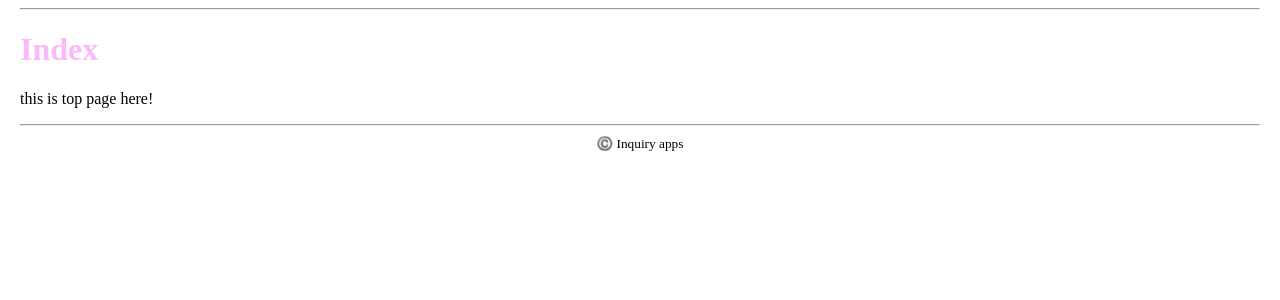
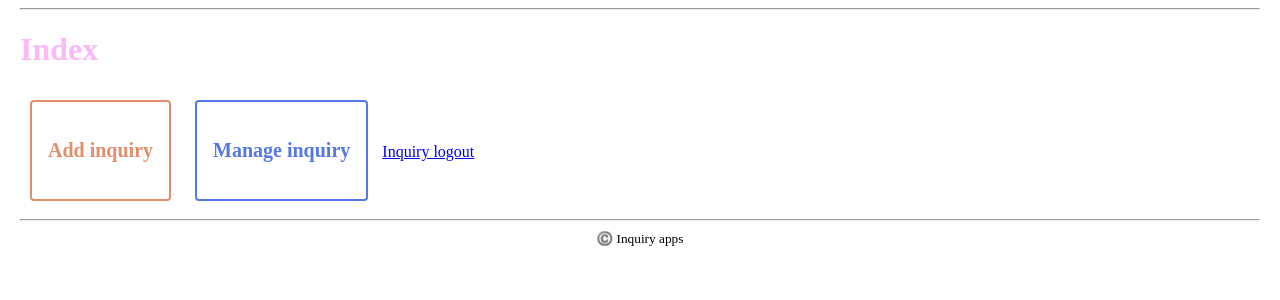
Before and after one commit to kunihiro38/inquiry_apps, a Django app: page / in a window 1280 px wide. Shown: the part 90-390 px from the top of the page. Run offline with Django 3.2, Linux system fonts and the light colour scheme; some libraries are stand-ins or nearby versions.

Commit message:
create ajax and login

```diff
--- a/inquiry/inquiry/settings.py
+++ b/inquiry/inquiry/settings.py
@@ -55,7 +55,6 @@ ROOT_URLCONF = 'inquiry.urls'
 TEMPLATES = [
     {
         'BACKEND': 'django.template.backends.django.DjangoTemplates',
-        'DIRS': [],
         'APP_DIRS': True,
         'OPTIONS': {
             'context_processors': [
--- a/inquiry/inquiry_apps/static/inquiry_apps/css/base.css
+++ b/inquiry/inquiry_apps/static/inquiry_apps/css/base.css
@@ -144,6 +144,55 @@ table tr .inquiry_status span{
     opacity: .7;
 }
 
+
+/* index */
+.btn-border{
+    display: inline-block;
+    max-width: 235px;
+    text-align: left;
+    border: 2px solid rgb(226, 141, 108);
+    font-size: 20px;
+    color: rgb(226, 141, 108);
+    text-decoration: none;
+    font-weight: bold;
+    padding: 37px 16px;
+    margin: 10px 10px;
+    border-radius: 4px;
+    transition: .4s;
+}
+
+.btn-border:hover{
+    background-color: rgb(226, 141, 108);
+    border-color: rgb(226, 141, 108);
+    color: #fff;
+}
+
+.btn-border-manage{
+    display: inline-block;
+    max-width: 235px;
+    text-align: left;
+    border: 2px solid rgb(85, 119, 231);
+    font-size: 20px;
+    color: rgb(85, 119, 231);
+    text-decoration: none;
+    font-weight: bold;
+    padding: 37px 16px;
+    margin: 10px 10px;
+    border-radius: 4px;
+    transition: .4s;
+}
+
+.btn-border-manage:hover{
+    background-color: rgb(85, 119, 231);
+    border-color:rgb(85, 119, 231);
+    color: #fff;
+}
+
+/* index */
+
+
+
+
 .footer {
     text-align: center;
 }
@@ -155,6 +204,8 @@ table tr .inquiry_status span{
     border-radius: 5px;
     padding: 0 20px;
 }
+
+
 
 
 
--- a/inquiry/inquiry_apps/templates/inquiry_apps/index.html
+++ b/inquiry/inquiry_apps/templates/inquiry_apps/index.html
@@ -7,5 +7,7 @@
 
 {% block content %}
 <h1>Index</h1>
-<p>this is top page here!</p>
+<a href="{% url 'inquiry_apps:inquiry_add' %}" class="btn-border">Add inquiry</a>
+<a href="{% url 'inquiry_apps:inquiry_list'%}" class="btn-border-manage">Manage inquiry</a>
+<a href="{% url 'inquiry_apps:inquiry_logout'%}" class="">Inquiry logout</a>
 {% endblock %}
--- /dev/null
+++ b/inquiry/inquiry_apps/templates/logout.html
@@ -0,0 +1,5 @@
+{{ user }}
+<form action="" method="POST">
+    {% csrf_token %}
+    <button type="submit">logout</button>
+</form>
--- a/inquiry/inquiry_apps/urls.py
+++ b/inquiry/inquiry_apps/urls.py
@@ -4,6 +4,8 @@ from . import views
 app_name = 'inquiry_apps'
 
 urlpatterns = [
+    path('inquiry/login/', views.inquiry_login, name='inquiry_login'),
+    path('inquiry/logout/', views.inquiry_logout, name='inquiry_logout'),
     path('', views.index, name='index'),
     path('inquiry/add/', views.inquiry_add, name='inquiry_add'),
     path('inquiry/add/success/', views.inquiry_add_success, name='inquiry_add_success'),
--- a/inquiry/inquiry_apps/views.py
+++ b/inquiry/inquiry_apps/views.py
@@ -7,8 +7,49 @@ from django.template import loader
 from django.db.models import Q
 from django.core.paginator import Paginator, PageNotAnInteger,EmptyPage
 from django.views.decorators.http import require_http_methods
-from .forms import InquiryAddForm, InquiryFindForm, AddInquiryCommentForm, EditInquiryCommentForm
+from .forms import InquiryAddForm, InquiryFindForm, AddInquiryCommentForm, EditInquiryCommentForm, LoginForm
 from .models import Inquiry, InquiryComment
+
+# login
+from django.contrib.auth import authenticate, login, logout
+from django.contrib.auth.models import User
+from django.contrib.auth.decorators import login_required
+
+
+
+@require_http_methods(['GET', 'POST'])
+def inquiry_login(request):
+    if request.method != 'POST':
+        if str(request.user) != 'AnonymousUser':
+            form = ''
+        else:
+            word_in_advance = {
+                'username': '',
+                'password': '',
+            }
+            form = LoginForm(initial=word_in_advance)
+
+    else:
+        form = LoginForm(request.POST)
+        if form.is_valid():
+            username = form.clean_username()
+            password = form.clean_password()
+            user = authenticate(username=username, password=password)
+            if user is not None:
+                login(request, user)
+                return HttpResponseRedirect(reverse('inquiry_apps:inquiry_list'))
+            else:
+                pass
+    context = {
+        'form': form,
+    }
+    return render(request, 'inquiry_apps/login.html', context)
+
+
+
+def inquiry_logout(request):
+    logout(request)
+    return HttpResponseRedirect(reverse('inquiry_apps:inquiry_list'))
 
 
 @require_http_methods(['GET'])
@@ -70,6 +111,7 @@ def _some_page_href(id, email, current_page, word):
     return '?' + '&'.join(params)
 
 
+@login_required(login_url='/inquiry/login/')
 @require_http_methods(['GET'])
 def inquiry_list(request):
     qs = Inquiry.objects.order_by('-updated_at')
@@ -145,14 +187,14 @@ def inquiry_list_ajax_response(request):
         page_int = form.cleaned_data['page']
         word_str = form.cleaned_data['word']
 
-    if email_str is not None:
-        qs.filter(email__contains=email_str)
+    if email_str != None and email_str != '':
+        qs = qs.filter(email__contains=email_str)
 
     if id_int is not None:
-        qs.filter(id=id_int)
+        qs = qs.filter(id=id_int)
 
     if word_str is not None:
-        qs.filter(message__contains=word_str)
+        qs = qs.filter(message__contains=word_str)
 
     paginator = Paginator(qs, 5)
     try:
@@ -161,11 +203,11 @@ def inquiry_list_ajax_response(request):
         raise Http404('Page does not exist')
 
     context = {
-        'inquiry_page': inquiry_page,
+        'inquiries_page': inquiries_page,
     }
-
     template = loader.get_template('inquiry_apps/inquiry_list_ajax/inquiry_list_ajax_response.html')
-    return HttpReponse(template.render(context, request))
+    return HttpResponse(template.render(context, request))
+    # return render(request, 'inquiry_apps/inquiry_list_ajax/inquiry_list_ajax_response.html', context)
 
 
 @require_http_methods(['GET'])
```
Also changed, not shown: inquiry/inquiry_apps/forms.py (+28 -0 lines), inquiry/inquiry_apps/static/inquiry_apps/js/inquiry_list_ajax_response.js (+64 -1 lines), inquiry/inquiry_apps/templates/inquiry_apps/inquiry_list_ajax/inquiry_list_ajax.html (+5 -5 lines), inquiry/inquiry_apps/templates/inquiry_apps/inquiry_list_ajax/inquiry_list_ajax_response.html (+8 -1 lines), inquiry/inquiry_apps/templates/inquiry_apps/login.html (added, +17 -0 lines), README.md, inquiry/db.sqlite3.
